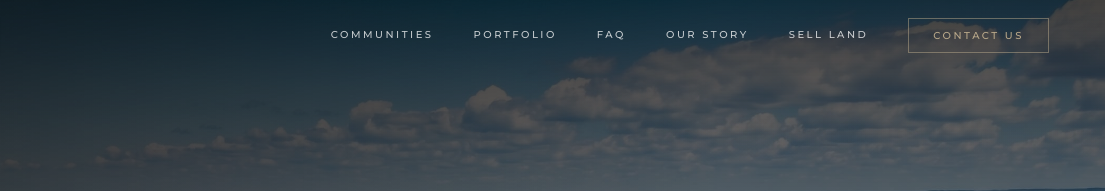
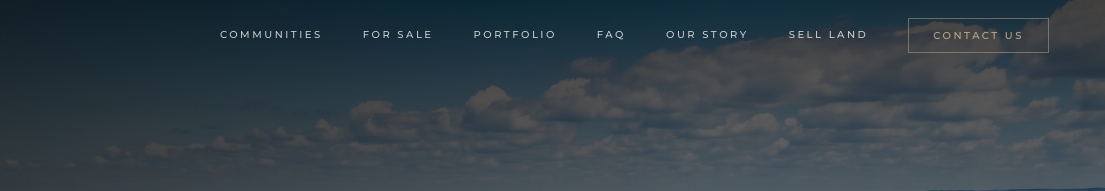
Before and after one commit to kylejogrady/ogradydevelopment, a plain HTML site: page index.html in a window 1280 px wide. Shown: the top 191 px of the page, 175-1280 px from the left. Drawn offline with nearby package versions, Linux system fonts and the light colour scheme.

Commit message:
Add files via upload

```diff
--- a/index.html
+++ b/index.html
@@ -911,6 +911,7 @@
     </a>
     <nav class="nav" aria-label="Primary">
       <a href="communities.html" class="nav-link">Communities</a>
+      <a href="for-sale.html"    class="nav-link">For Sale</a>
       <a href="portfolio.html"   class="nav-link">Portfolio</a>
       <a href="faq.html" class="nav-link">FAQ</a>
       <a href="about.html"       class="nav-link">Our Story</a>
@@ -925,6 +926,7 @@
   <!-- Mobile Menu -->
   <div class="mobile-menu" id="mob-menu">
     <a href="communities.html">Communities</a>
+    <a href="for-sale.html">For Sale</a>
     <a href="portfolio.html">Portfolio</a>
     <a href="faq.html">FAQ</a>
     <a href="about.html">Our Story</a>
```
